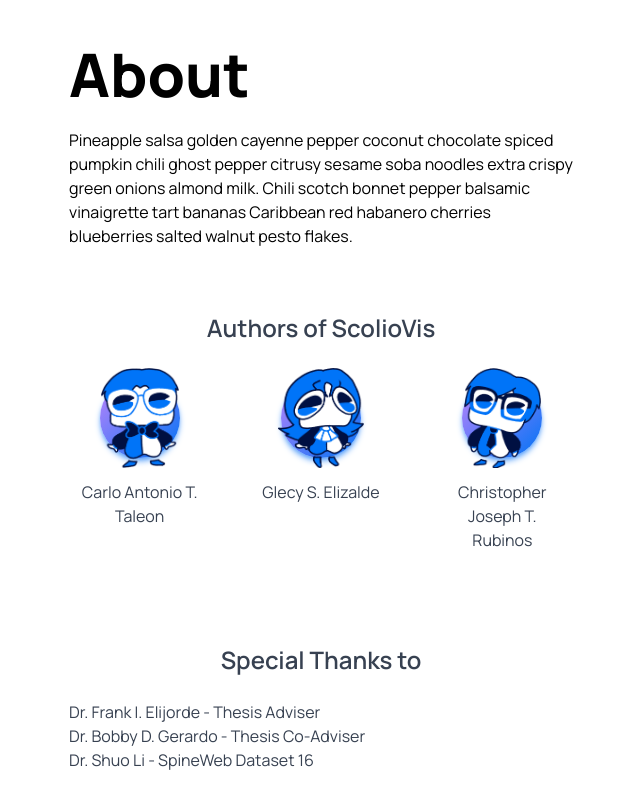
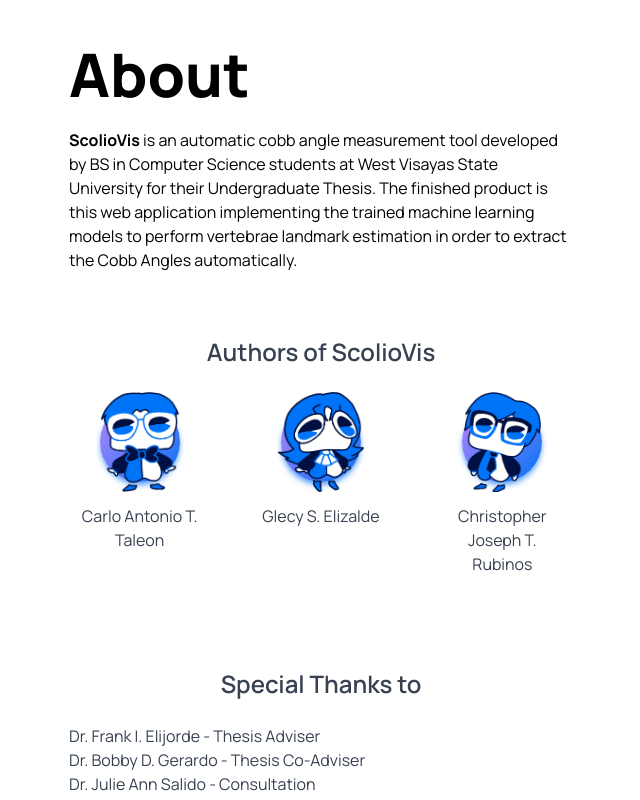
Before and after one commit to Blankeos/scoliovis-web, a Next.js app: page /about in a window 1280 px wide. Shown: the part 380-1180 px from the top of the page, without its empty margins (319-959 px from the left). Built offline with nearby package versions, Linux system fonts and the light colour scheme.

Commit message:
Updated about

```diff
--- a/pages/about.tsx
+++ b/pages/about.tsx
@@ -30,11 +30,12 @@
             About
           </motion.h1>
           <motion.p {...enterAnim(0.2)}>
-            Pineapple salsa golden cayenne pepper coconut chocolate spiced
-            pumpkin chili ghost pepper citrusy sesame soba noodles extra crispy
-            green onions almond milk. Chili scotch bonnet pepper balsamic
-            vinaigrette tart bananas Caribbean red habanero cherries blueberries
-            salted walnut pesto flakes.
+            <b>ScolioVis</b> is an automatic cobb angle measurement tool
+            developed by BS in Computer Science students at West Visayas State
+            University for their Undergraduate Thesis. The finished product is
+            this web application implementing the trained machine learning
+            models to perform vertebrae landmark estimation in order to extract
+            the Cobb Angles automatically.
           </motion.p>
 
           <motion.h2
@@ -110,6 +111,8 @@
           <p className="text-gray-700">
             Dr. Bobby D. Gerardo - Thesis Co-Adviser
           </p>
+          <p className="text-gray-700">Dr. Julie Ann Salido - Consultation</p>
+          <p className="text-gray-700">Mr. Paolo H. - Consultation</p>
           <p className="text-gray-700">Dr. Shuo Li - SpineWeb Dataset 16</p>
         </div>
       </main>
```
